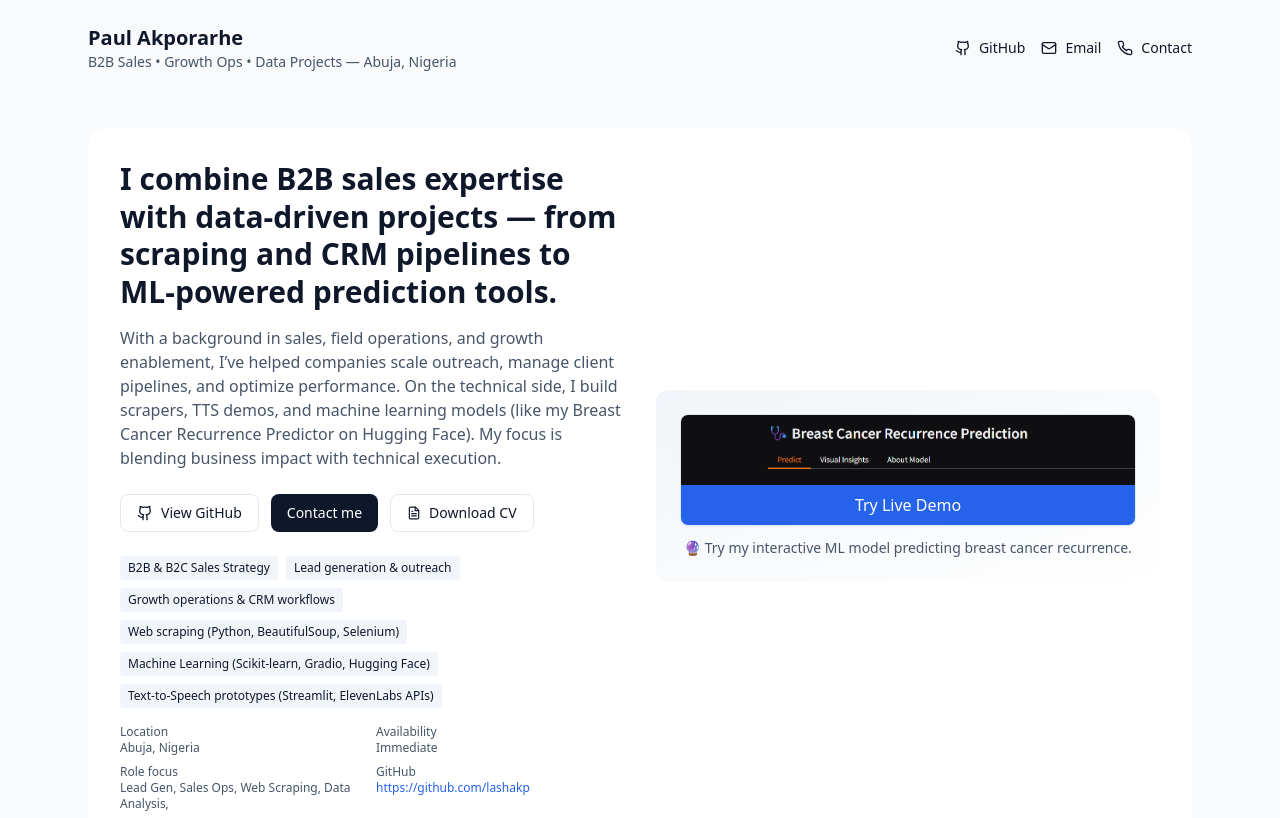
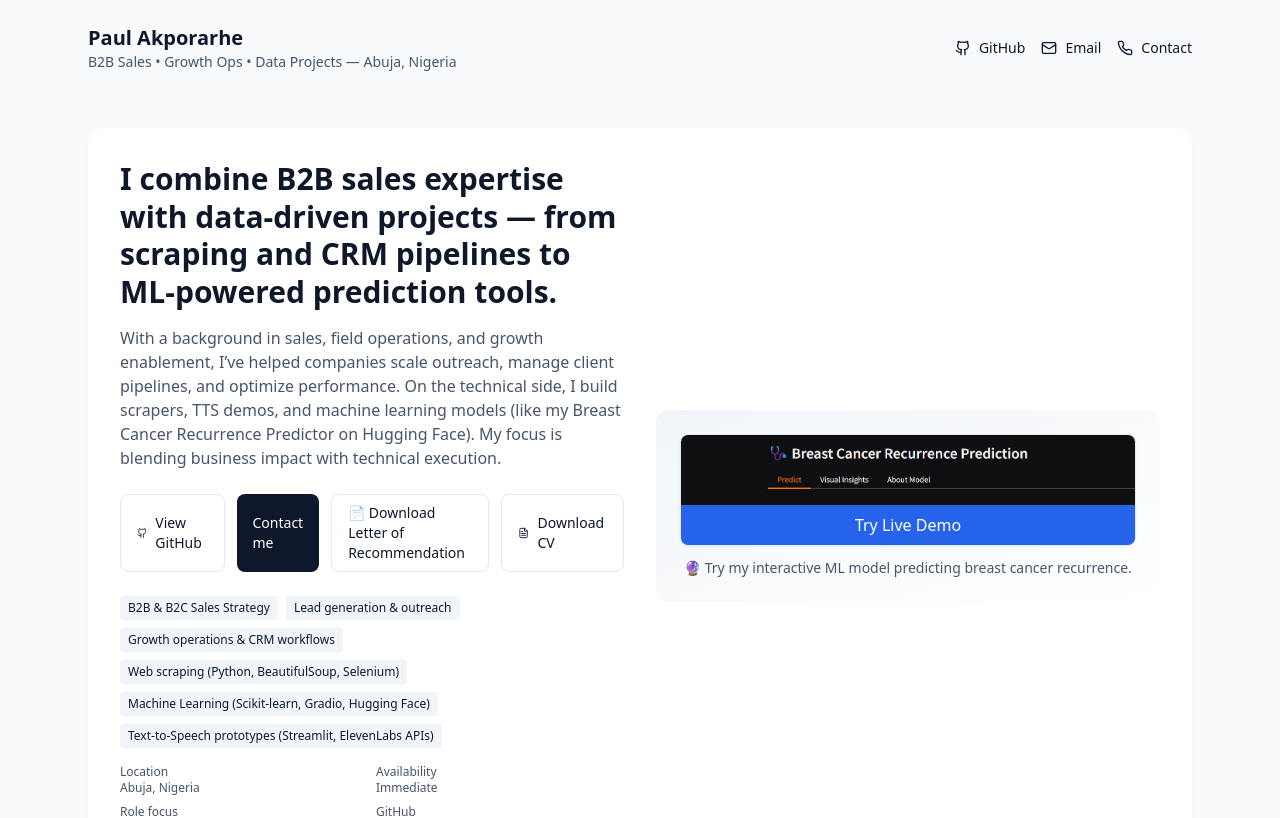
Before and after one commit to lashakp/lashakp-portfolio, a React (Create React App) app: page / in a window 1280 px wide. Shown: the top 818 px of the page. Built offline with nearby package versions, Linux system fonts and the light colour scheme; the HTML template or start-up script is replaced by a standard one.

Commit message:
added letter of recommendation and updated cv

```diff
--- a/src/App.jsx
+++ b/src/App.jsx
@@ -148,6 +148,14 @@ export default function PortfolioApp() {
         >
           Contact me
         </a>
+        <a
+  href="/Letter_of_Recommendation_Paul.pdf"
+  download
+  className="inline-flex items-center gap-2 px-4 py-2 rounded-lg border text-sm hover:shadow"
+>
+  📄 Download Letter of Recommendation
+</a>
+
 
         <a
           href="/My Resume.pdf"
```
Also changed, not shown: 1 other file (tests, documents, lock files or other folders).
